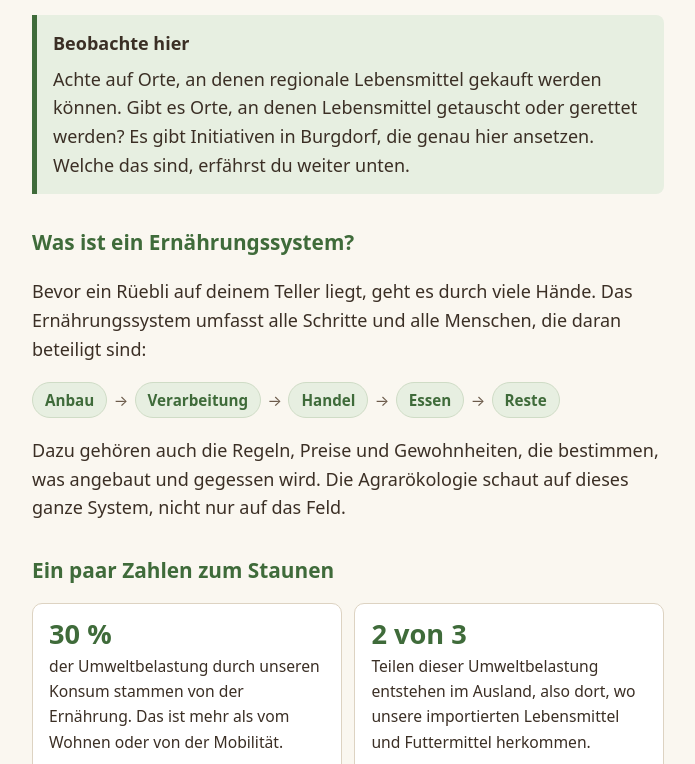
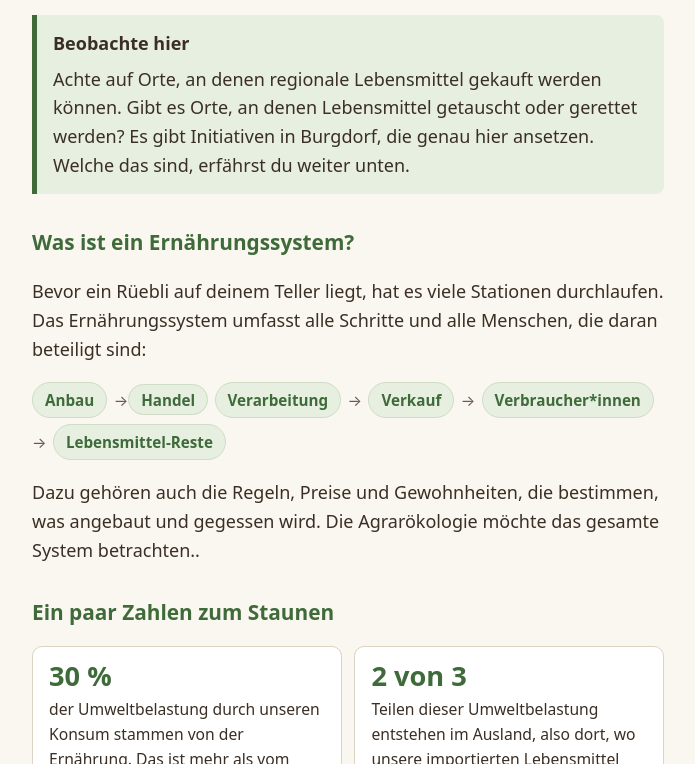
Before and after one commit to nonokor/agraroekologie-lehrpfad, a plain HTML site: page p1/index.html in a window 1280 px wide. Shown: the part 457-1221 px from the top of the page, without its empty margins (292-987 px from the left). Drawn offline with Linux system fonts and the light colour scheme.

Commit message:
text/liste

```diff
--- a/p1/index.html
+++ b/p1/index.html
@@ -40,13 +40,13 @@ Orte, an denen Lebensmittel getauscht oder gerettet werden? Es gibt Initiativen
 </div>
 
 <h2>Was ist ein Ernährungssystem?</h2>
-<p>Bevor ein Rüebli auf deinem Teller liegt, geht es durch viele Hände. Das Ernährungssystem umfasst alle
+<p>Bevor ein Rüebli auf deinem Teller liegt, hat es viele Stationen durchlaufen. Das Ernährungssystem umfasst alle
 Schritte und alle Menschen, die daran beteiligt sind:</p>
 <div class="kette" aria-label="Stufen des Ernährungssystems">
-  <span>Anbau</span><i>→</i><span>Verarbeitung</span><i>→</i><span>Handel</span><i>→</i><span>Essen</span><i>→</i><span>Reste</span>
+  <span>Anbau</span><i>→<span>Handel</span></i><span>Verarbeitung</span><i>→</i><span>Verkauf</span><i>→</i><span>Verbraucher*innen</span><i>→</i><span>Lebensmittel-Reste</span>
 </div>
 <p>Dazu gehören auch die Regeln, Preise und Gewohnheiten, die bestimmen, was angebaut und gegessen wird.
-Die Agrarökologie schaut auf dieses ganze System, nicht nur auf das Feld.</p>
+Die Agrarökologie möchte das gesamte System betrachten..</p>
 
 <h2>Ein paar Zahlen zum Staunen</h2>
 <div class="zahlen">
```
